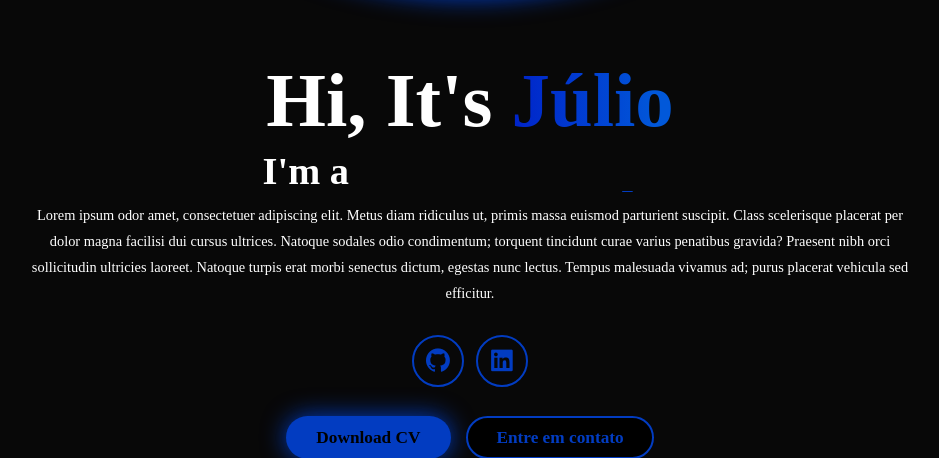
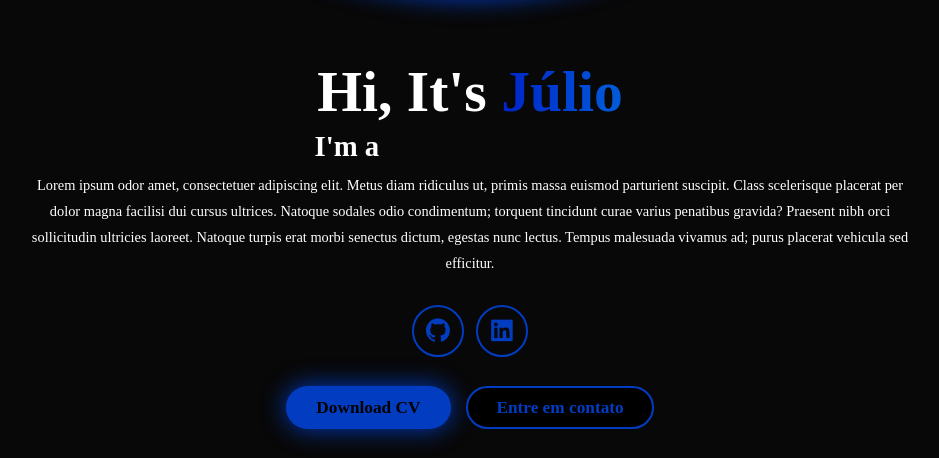
Before and after one commit to JulioSoaresA/my_portifolio, a Django app: page / in a window 1280 px wide. Shown: the part 683-1141 px from the top of the page, without its empty margins (170-1109 px from the left). Run offline with Django 5.2, Linux system fonts and the light colour scheme.

Commit message:
feat: dinamizando introdução e download de cv

```diff
--- a/core/static/css/style.css
+++ b/core/static/css/style.css
@@ -530,6 +530,12 @@ section {
         align-items: center;
         text-align: center;
     }
+    .home-content h1 {
+        font-size: 6rem;
+    }
+    .home-content h3 {
+        font-size: 3rem;
+    }
     .home-img img {
         width: 56vw;
     }
```
